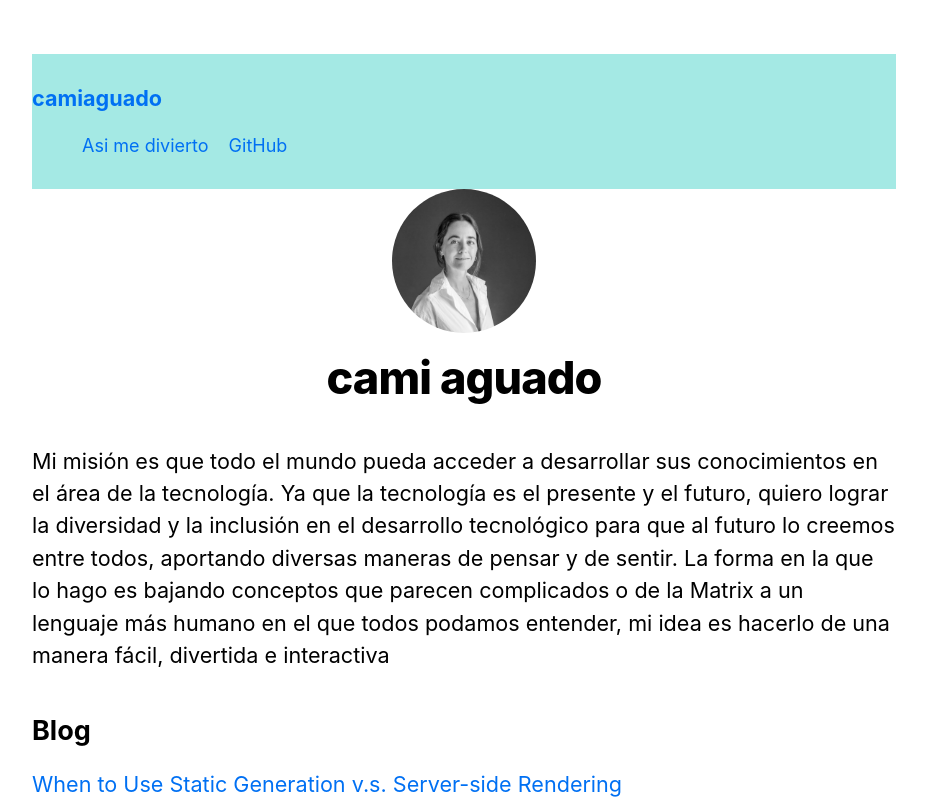
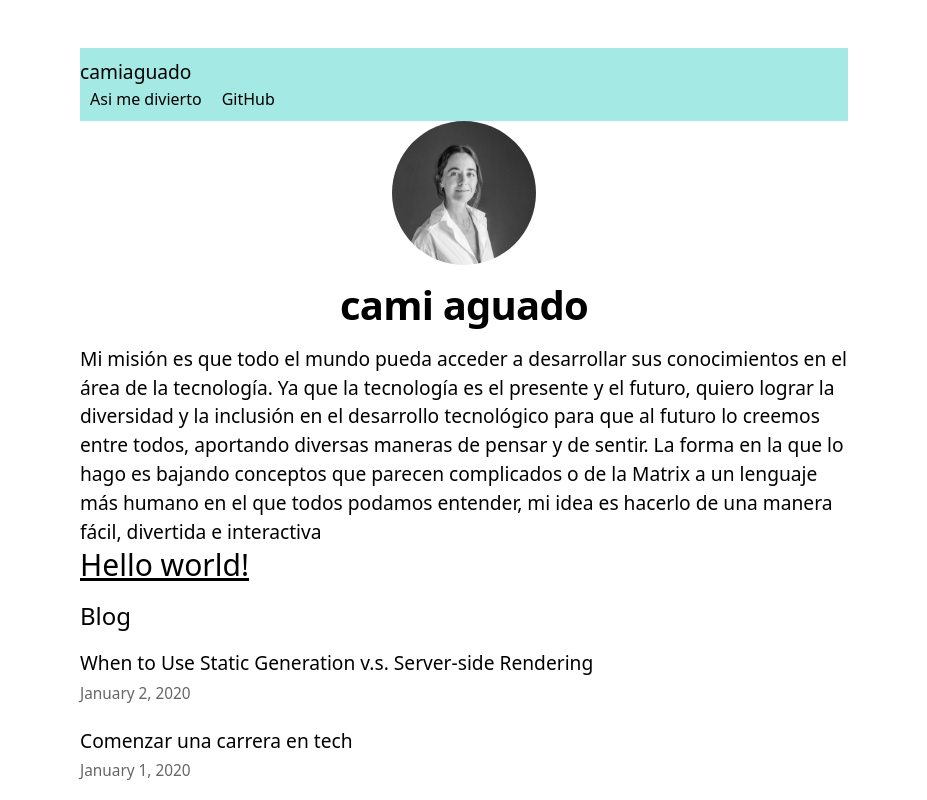
Before and after one commit to camiaguado/camiaguado, a Next.js app: page / in a window 1280 px wide. Shown: the top 800 px of the page, without its empty margins (176-1103 px from the left). Built offline with nearby package versions, Linux system fonts and the light colour scheme.

Commit message:
tailwindcss is installed and working

```diff
--- a/package.json
+++ b/package.json
@@ -13,5 +13,10 @@
     "react-dom": "17.0.2",
     "remark": "^14.0.2",
     "remark-html": "^15.0.1"
+  },
+  "devDependencies": {
+    "autoprefixer": "^10.4.13",
+    "postcss": "^8.4.19",
+    "tailwindcss": "^3.2.4"
   }
 }
--- a/pages/index.js
+++ b/pages/index.js
@@ -26,6 +26,10 @@
 
       <section className={`${utilStyles.headingMd} ${utilStyles.padding1px}`}>
 
+      <h1 className="text-3xl font-light underline">
+      Hello world!
+
+    </h1>
         <h2 className={utilStyles.headingLg}>Blog</h2>
         <ul className={utilStyles.list}>
           {allPostsData.map(({id, date, title})=> (
--- /dev/null
+++ b/postcss.config.js
@@ -0,0 +1,6 @@
+module.exports = {
+  plugins: {
+    tailwindcss: {},
+    autoprefixer: {},
+  },
+}
--- a/styles/global.css
+++ b/styles/global.css
@@ -1,27 +1,3 @@
-html,
-body {
-  padding: 0;
-  margin: 0;
-  font-family: -apple-system, BlinkMacSystemFont, Segoe UI, Roboto, Oxygen, Ubuntu,
-    Cantarell, Fira Sans, Droid Sans, Helvetica Neue, sans-serif;
-  line-height: 1.6;
-  font-size: 18px;
-}
-
-* {
-  box-sizing: border-box;
-}
-
-a {
-  color: #0070f3;
-  text-decoration: none;
-}
-
-a:hover {
-  text-decoration: underline;
-}
-
-img {
-  max-width: 100%;
-  display: block;
-}
+@tailwind base;
+@tailwind components;
+@tailwind utilities;
--- /dev/null
+++ b/tailwind.config.js
@@ -0,0 +1,11 @@
+/** @type {import('tailwindcss').Config} */
+module.exports = {
+  content: [
+    "./pages/**/*.{js,ts,jsx,tsx}",
+    "./components/**/*.{js,ts,jsx,tsx}",
+  ],
+  theme: {
+    extend: {},
+  },
+  plugins: [],
+}
```
Also changed, not shown: 1 other file (tests, documents, lock files or other folders).
